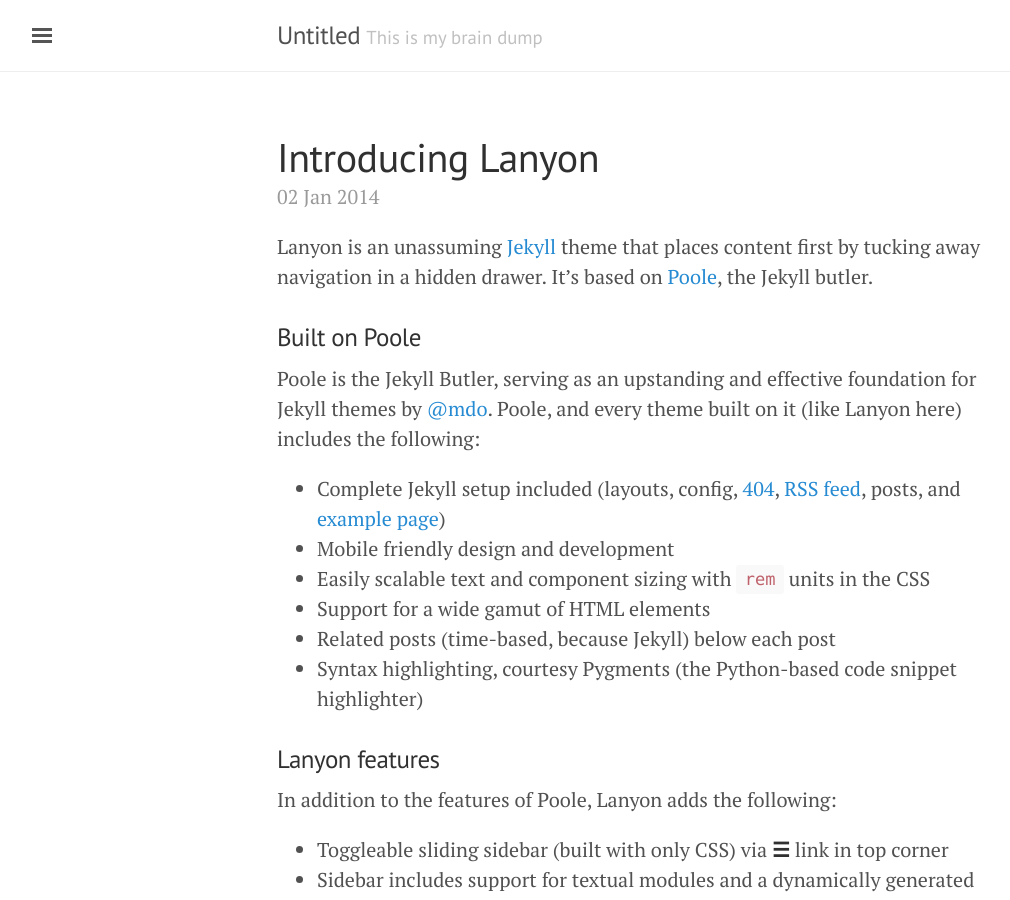
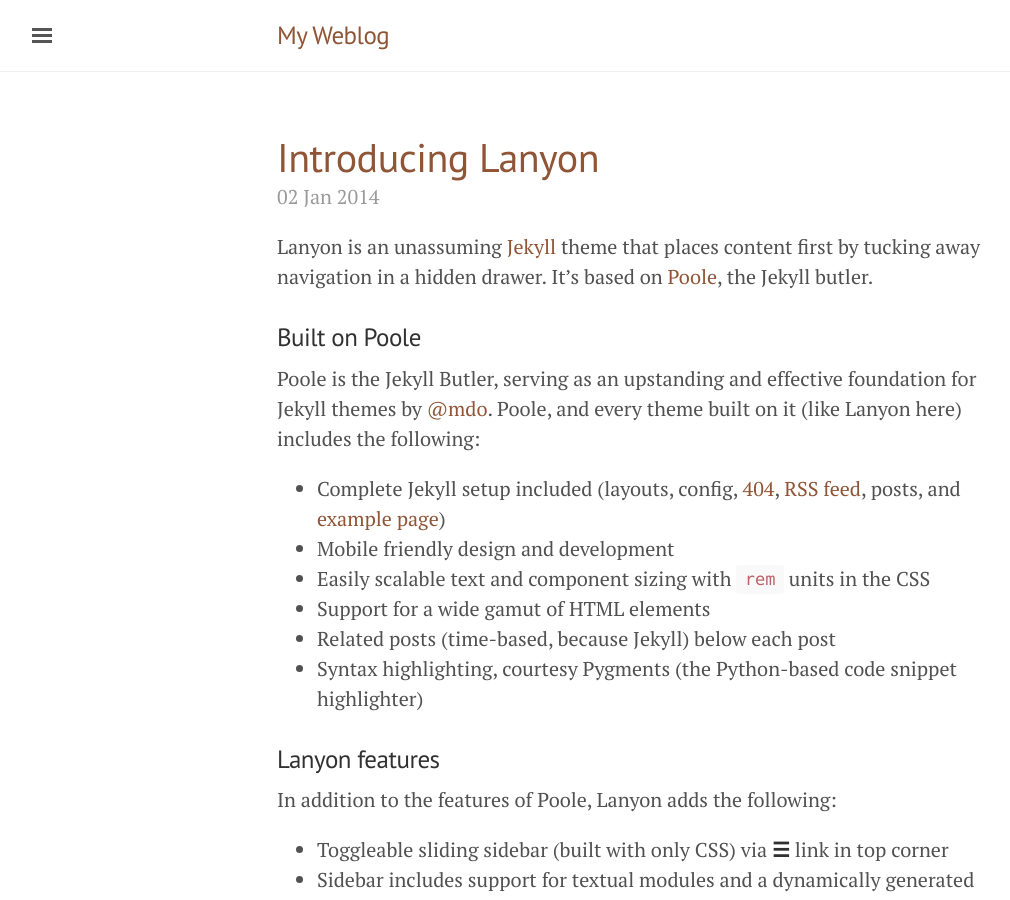
Before and after one commit to aviagarwal1212/avidiotic.github.io, a Jekyll site: the page built from index.html, in a window 1280 px wide and 900 px high. Shown: the whole window, without its empty margins (3-1013 px from the left). Built offline with Jekyll 4.4.1, drawn with Linux system fonts in a browser that asks for light colours; the list of posts is cut into pages by our own code.

Commit message:
Modified theme and title

```diff
--- a/_config.yml
+++ b/_config.yml
@@ -4,9 +4,9 @@
 permalink:           pretty
 
 # Setup
-title:               Untitled
-tagline:             'This is my brain dump'
-description:         'Maintained, written and edited by <a href="https://twitter.com/avidiotic" target="_blank">@avidiotic</a>.'
+title:               My Weblog
+tagline:
+description:         'Maintained by <a href="https://twitter.com/avidiotic" target="_blank">@avidiotic</a>.'
 url:                 http://lanyon.getpoole.com
 baseurl:             ''
 paginate:            5
--- a/_layouts/default.html
+++ b/_layouts/default.html
@@ -6,6 +6,9 @@
   <body>
 
     {% include sidebar.html %}
+
+    <body class="theme-base-0f">
+    </body>
 
     <!-- Wrap is the content to shift when toggling the sidebar. We wrap the
          content to avoid any CSS collisions with our real content. -->
```
